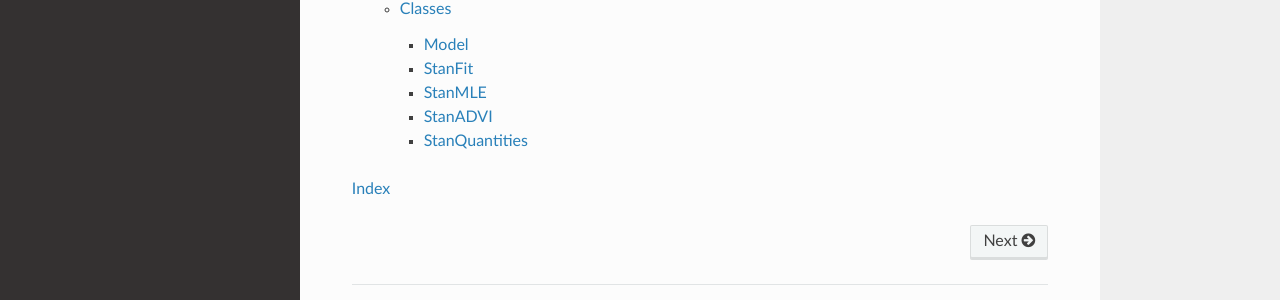
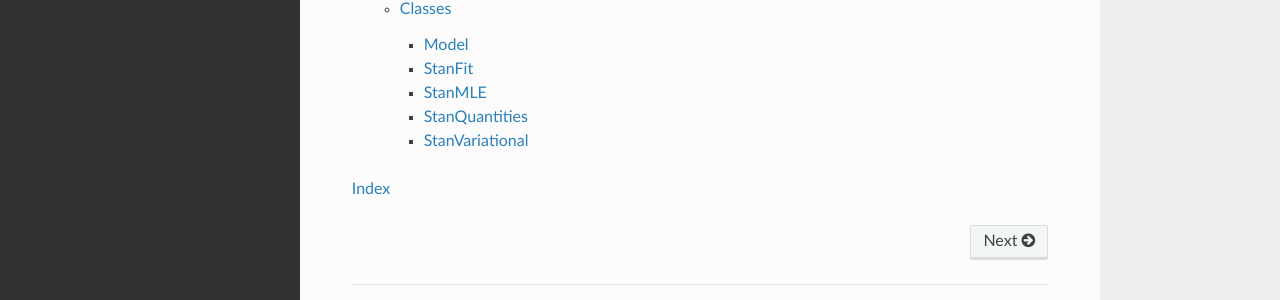
Before and after one commit to stan-dev/cmdstanpy, a Sphinx documentation site: the page built from docs/index.rst, in a window 1280 px wide. Shown: the part 456-756 px from the top of the page. Built offline with Sphinx 7.4.7 and the Read the Docs theme 2.0.0, drawn with Linux system fonts in a browser that asks for light colours; formulas are drawn with MathJax 3.

Commit message:
docs fix

```diff
--- a/docs/api.rst
+++ b/docs/api.rst
@@ -25,14 +25,14 @@ StanMLE
 .. autoclass:: cmdstanpy.StanMLE
    :members:
 
-StanADVI
-========
-
-.. autoclass:: cmdstanpy.StanADVI
-   :members:
-
 StanQuantities
 ==============
 
 .. autoclass:: cmdstanpy.StanQuantities
    :members:
+
+StanVariational
+===============
+
+.. autoclass:: cmdstanpy.StanVariational
+   :members:
```
Also changed, not shown: 1 other file.
